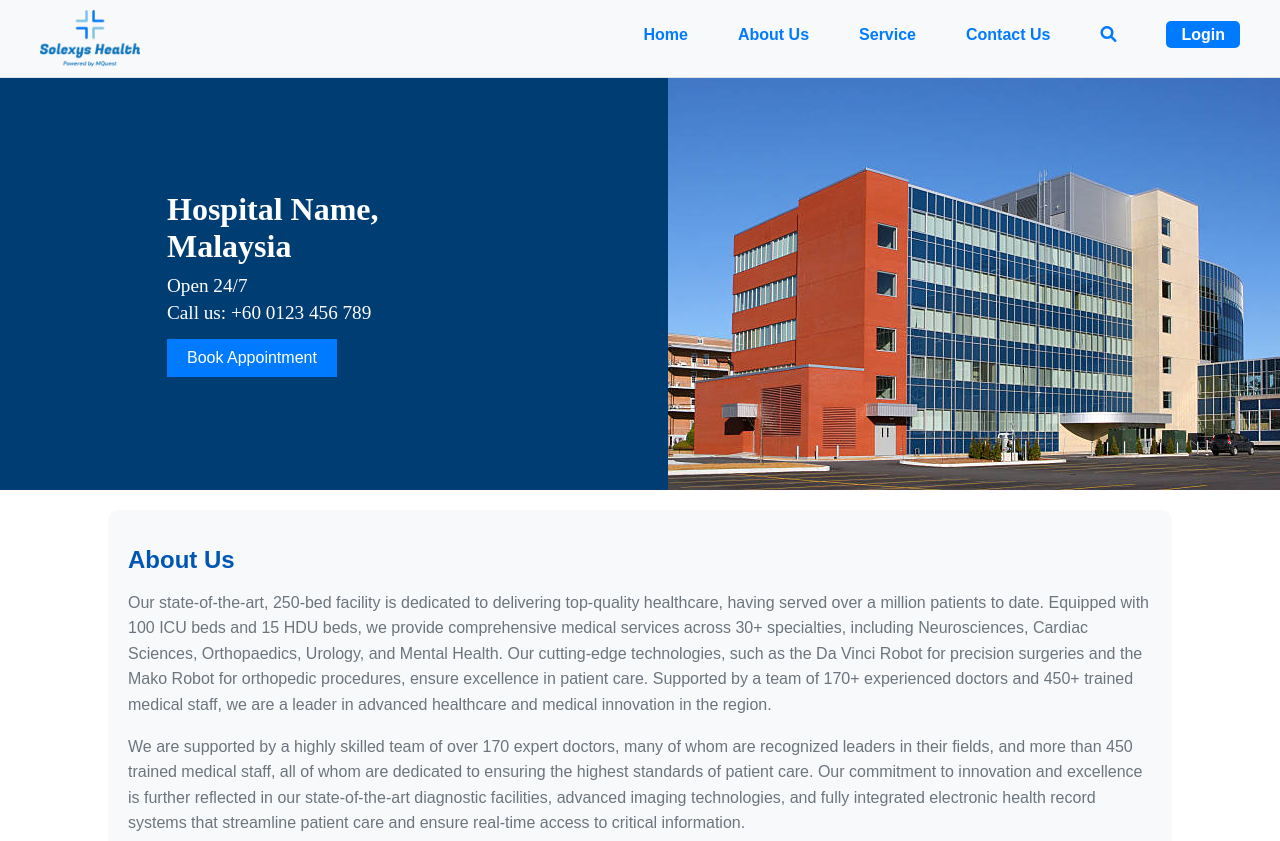
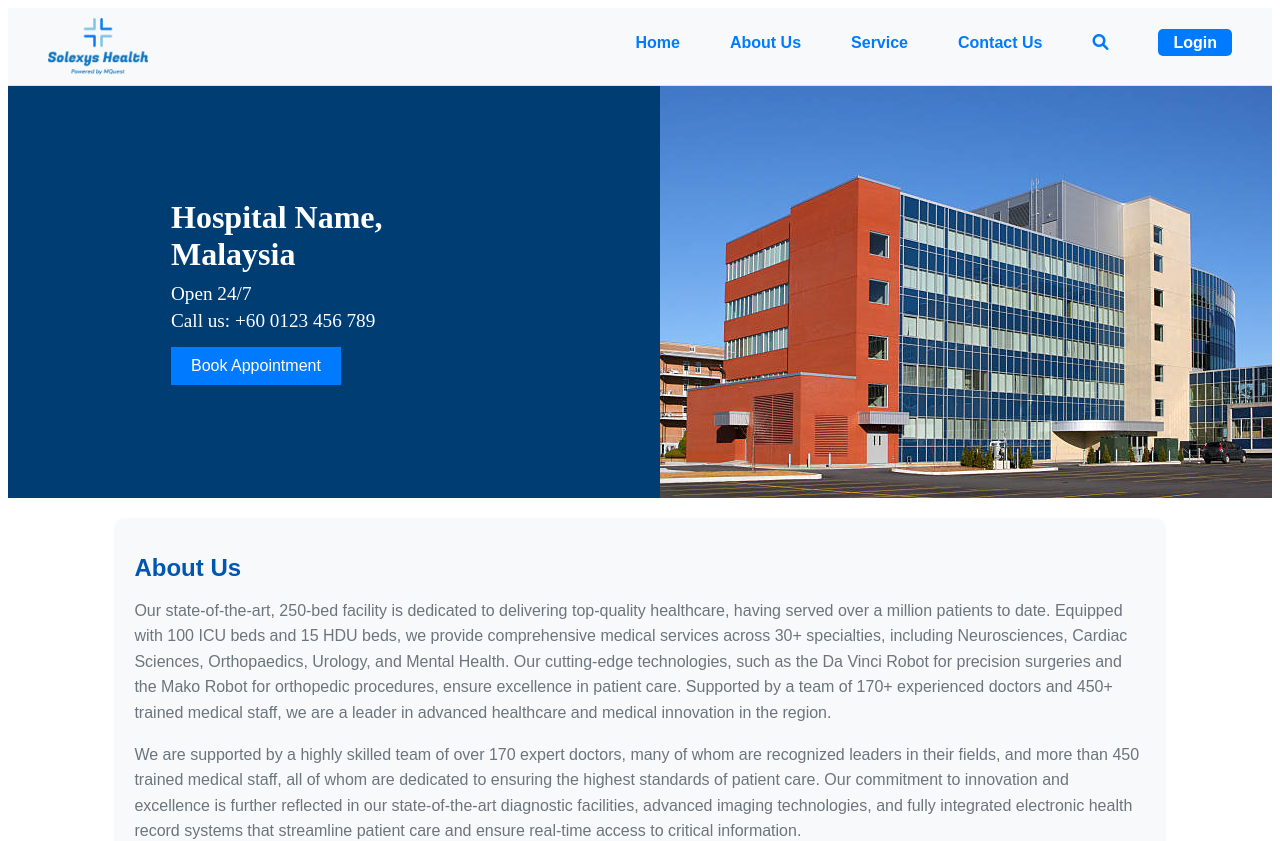
Before and after one commit to Rahulyda200/EHR-Frontend, an Angular app: page /home in a window 1280 px wide. Shown: the top 841 px of the page. Built offline with nearby package versions, Linux system fonts and the light colour scheme.

Commit message:
Resolving Conflict

```diff
--- a/src/index.html
+++ b/src/index.html
@@ -10,7 +10,7 @@
   <!-- Bootstrap CSS -->
   <!-- <link rel="stylesheet" href="https://stackpath.bootstrapcdn.com/bootstrap/5.1.3/css/bootstrap.min.css"> -->
 </head>
-<body class="container">
+<body>
   <app-root></app-root>
 </body>
 </html>
--- a/src/styles.css
+++ b/src/styles.css
@@ -1,4 +1 @@
 /* You can add global styles to this file, and also import other style files */
-.container{
-    margin: 0px;
-}
```
